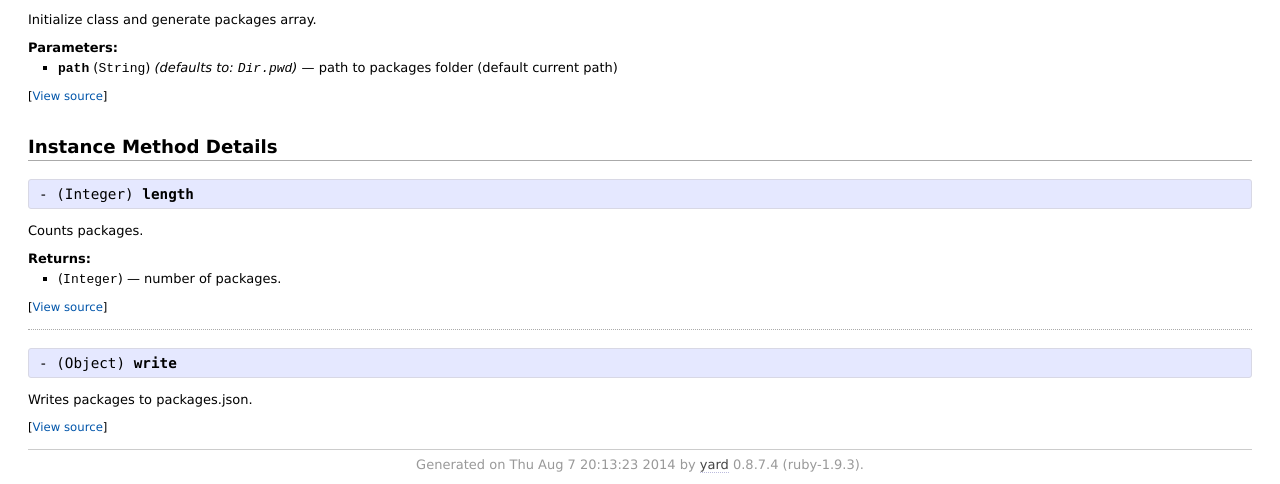
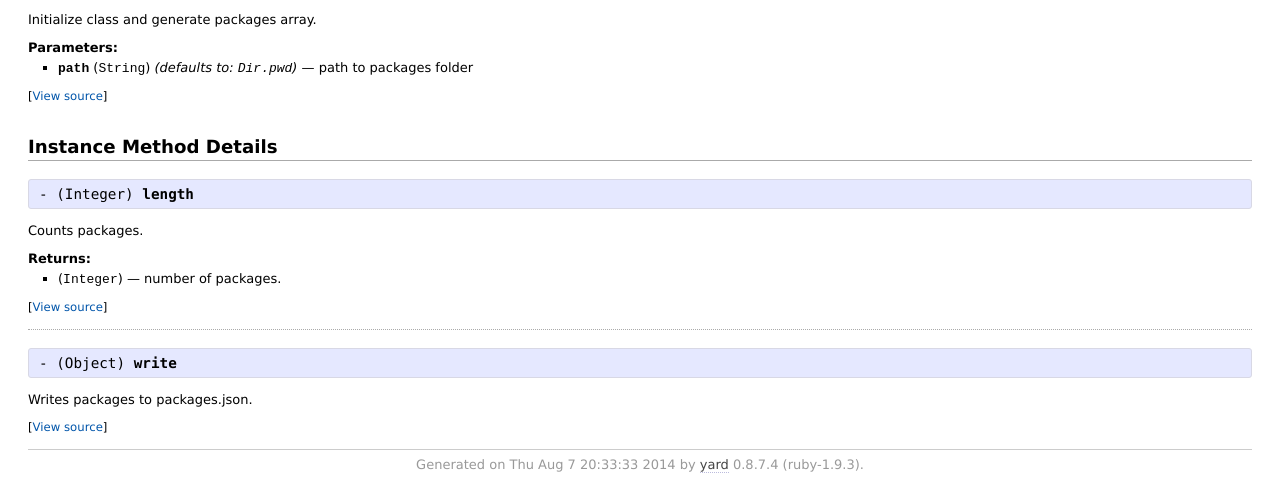
Before and after one commit to neonowy/apm-repo, a plain HTML site: page doc/Packages.html in a window 1280 px wide. Shown: the part 463-947 px from the top of the page. Drawn offline with Linux system fonts and the light colour scheme.

Commit message:
Changed docs

```diff
--- a/doc/Packages.html
+++ b/doc/Packages.html
@@ -228,7 +228,7 @@
 
         &mdash;
         <div class='inline'>
-<p>path to packages folder (default current path)</p>
+<p>path to packages folder</p>
 </div>
 
     </li>
@@ -385,7 +385,7 @@
 </div>
 
     <div id="footer">
-  Generated on Thu Aug  7 20:13:23 2014 by
+  Generated on Thu Aug  7 20:33:33 2014 by
   <a href="http://yardoc.org" title="Yay! A Ruby Documentation Tool" target="_parent">yard</a>
   0.8.7.4 (ruby-1.9.3).
 </div>
```
Also changed, not shown: doc/_index.html (+1 -1 lines), doc/file.README.html (+1 -1 lines), doc/index.html (+1 -1 lines), doc/top-level-namespace.html (+1 -1 lines), 2 other files.
